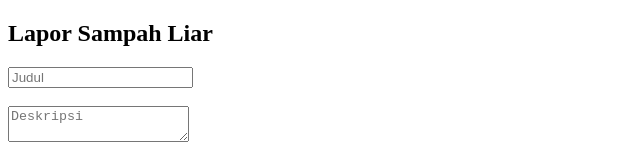
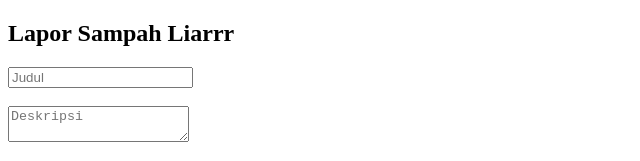
Before and after one commit to Fdhlteguhamara/trash-app, a website: page frontend/index.html in a window 1280 px wide. Shown: the top 161 px of the page, 0-640 px from the left. Drawn offline with nearby package versions, Linux system fonts and the light colour scheme.

Commit message:
Update index.html

```diff
--- a/frontend/index.html
+++ b/frontend/index.html
@@ -6,7 +6,7 @@
 </head>
 <body>
 
-<h2>Lapor Sampah Liar</h2>
+<h2>Lapor Sampah Liarrr</h2>
 
 <form id="reportForm">
   <input type="text" id="title" placeholder="Judul" required><br><br>
```
